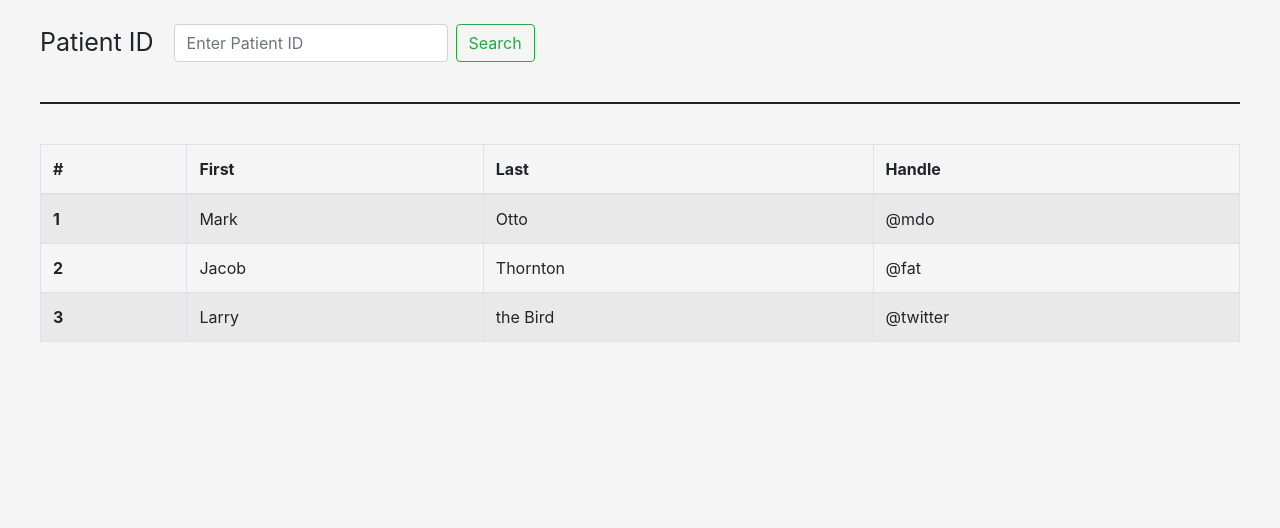
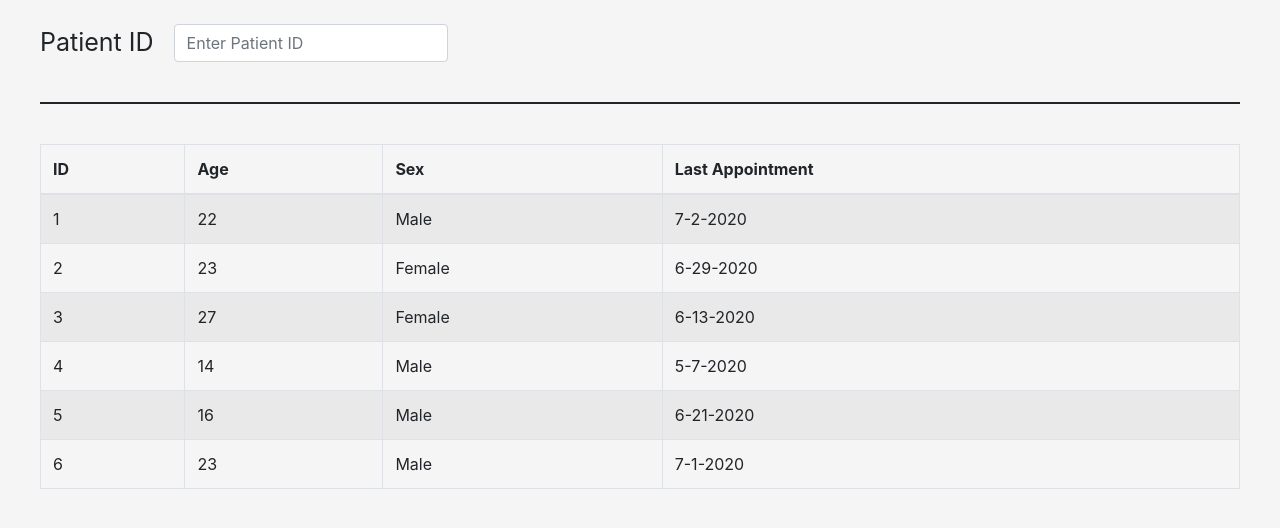
Before and after one commit to abdvc/FYP-MedAI, a Flask app: template templates/pathist.html in a window 1280 px wide. Shown: the part 56-584 px from the top of the page. Run offline with Flask 2, Linux system fonts and the light colour scheme; the template is opened without the code that fills it, so the values that code supplies are empty.

Commit message:
working on jquery

```diff
--- a/app.py
+++ b/app.py
@@ -10,6 +10,10 @@
 
     cur = conn.execute(query)
 
+    return cur.fetchall()
+
+def fetch_all_patients():
+    cur = conn.execute('SELECT * from Patients')
     return cur.fetchall()
 
 def get_features(model_id):
@@ -158,7 +162,7 @@
 #route to diagnosis
 @app.route('/diagnosis', methods=['POST'])
 def diagnosis():
-    return "Diagnosis results"
+    return render_template('diagnosis.html')
 
 #route to admin home page
 @app.route('/admin')
@@ -212,6 +216,7 @@
 
 app.jinja_env.globals.update(get_features=get_features)
 app.jinja_env.globals.update(model_list=model_list)
+app.jinja_env.globals.update(fetch_all_patients=fetch_all_patients)
 
 if __name__ == "__main__":
     app.run(debug=True)
--- /dev/null
+++ b/templates/diagnosis.html
@@ -0,0 +1,6 @@
+{% extends "base.html" %}
+{% set active_page = "entry" %}
+{% block head %}
+{% endblock %}
+{% block title %}Med AI | Diagnosis Results{% endblock %}
+{% block content %}
--- a/templates/entry.html
+++ b/templates/entry.html
@@ -17,7 +17,7 @@
     <div class="main">
         <h1 class="display-4">Data Entry</h1>
         <hr>
-        <form action="/pathist" method="POST">
+        <form action="/diagnosis" method="POST">
             <div class="form-group row" id="response">
             </div>
         </form>
--- a/templates/pathist.html
+++ b/templates/pathist.html
@@ -9,8 +9,8 @@
     <div>
         <form class="form-inline my-2 my-lg-0">
             <label>Patient ID</label><span></span>
-            <input class="form-control mr-sm-2" type="search" placeholder="Enter Patient ID" aria-label="Search">
-            <button class="btn btn-outline-success my-2 my-sm-0" type="submit">Search</button>
+            <input class="form-control mr-sm-2" id="search" type="text" placeholder="Enter Patient ID" aria-label="Search">
+            <!--<button class="btn btn-outline-success my-2 my-sm-0" id="search-button">Search</button>-->
         </form>
     </div>
     <br/><hr><br/>
@@ -18,33 +18,39 @@
         <table class="table table-striped table-bordered">
             <thead>
               <tr>
-                <th scope="col">#</th>
-                <th scope="col">First</th>
-                <th scope="col">Last</th>
-                <th scope="col">Handle</th>
+                <th scope="col">ID</th>
+                <th scope="col">Age</th>
+                <th scope="col">Sex</th>
+                <th scope="col">Last Appointment</th>
               </tr>
             </thead>
-            <tbody>
+            <tbody id="table">
+              {% set patients = fetch_all_patients() %}
+              {% for row in patients %}
               <tr>
-                <th scope="row">1</th>
-                <td>Mark</td>
-                <td>Otto</td>
-                <td>@mdo</td>
+                <td>{{row[0]}}</td>
+                <td>{{row[1]}}</td>
+                <td>{{row[2]}}</td>
+                <td>{{row[3]}}</td>
               </tr>
-              <tr>
-                <th scope="row">2</th>
-                <td>Jacob</td>
-                <td>Thornton</td>
-                <td>@fat</td>
-              </tr>
-              <tr>
-                <th scope="row">3</th>
-                <td>Larry</td>
-                <td>the Bird</td>
-                <td>@twitter</td>
-              </tr>
+              {% endfor %}
             </tbody>
           </table>
     </div>
 </div>
+
+<script src="https://code.jquery.com/jquery-3.5.1.min.js"
+        integrity="sha256-9/aliU8dGd2tb6OSsuzixeV4y/faTqgFtohetphbbj0="
+        crossorigin="anonymous"></script>
+<script>
+  $(document).ready(function(){
+    $("#search").on("keyup", function() {
+      var value = $(this).val().toLowerCase();
+      $("#table tr").filter(function() {
+        $(this).toggle($(this).text().toLowerCase().indexOf(value) > -1)
+      });
+    });
+  });
+</script>
+
 {% endblock %}
--- a/templates/response.html
+++ b/templates/response.html
@@ -5,9 +5,9 @@
         <div class="col-sm-10"><input
             {% if row[1] == "int64" %}type="number" placeholder="Enter Number"
             {% elif row[1] == "float64" %}type="number" placeholder="Enter Number" step="0.01"
-            {% else %}type="text" placeholder="Enter text"
+            {% else %}type="text" placeholder="Enter Text"
             {% endif %}
             class="form-control"
         ></div>
 {% endfor %}
-<input type="submit" value="Submit" class="btn btn-primary">
+<input id={{button_id}} type="submit" value="Submit" class="btn btn-primary">
```
Also changed, not shown: MedAi.db, 1 other file.
